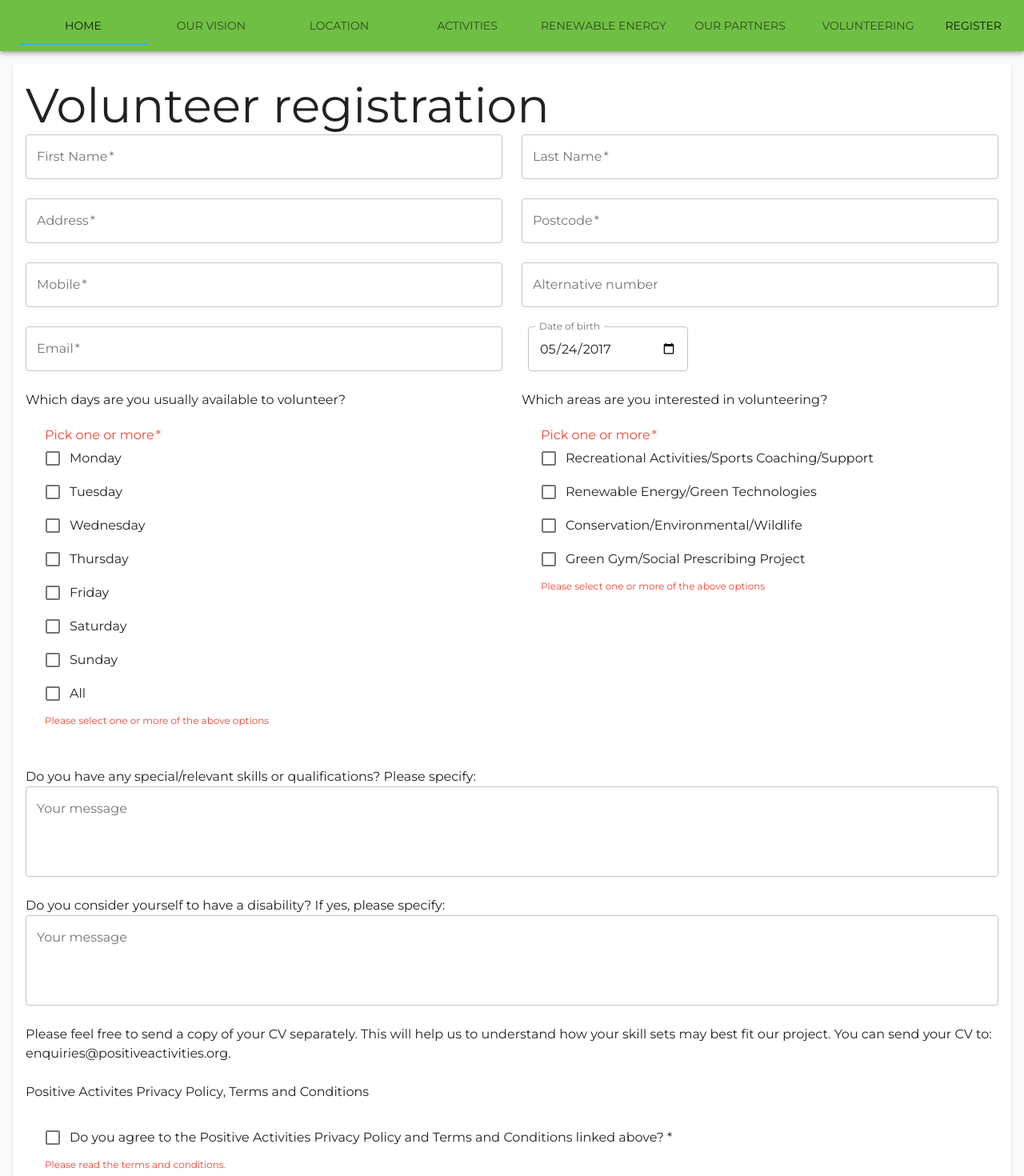
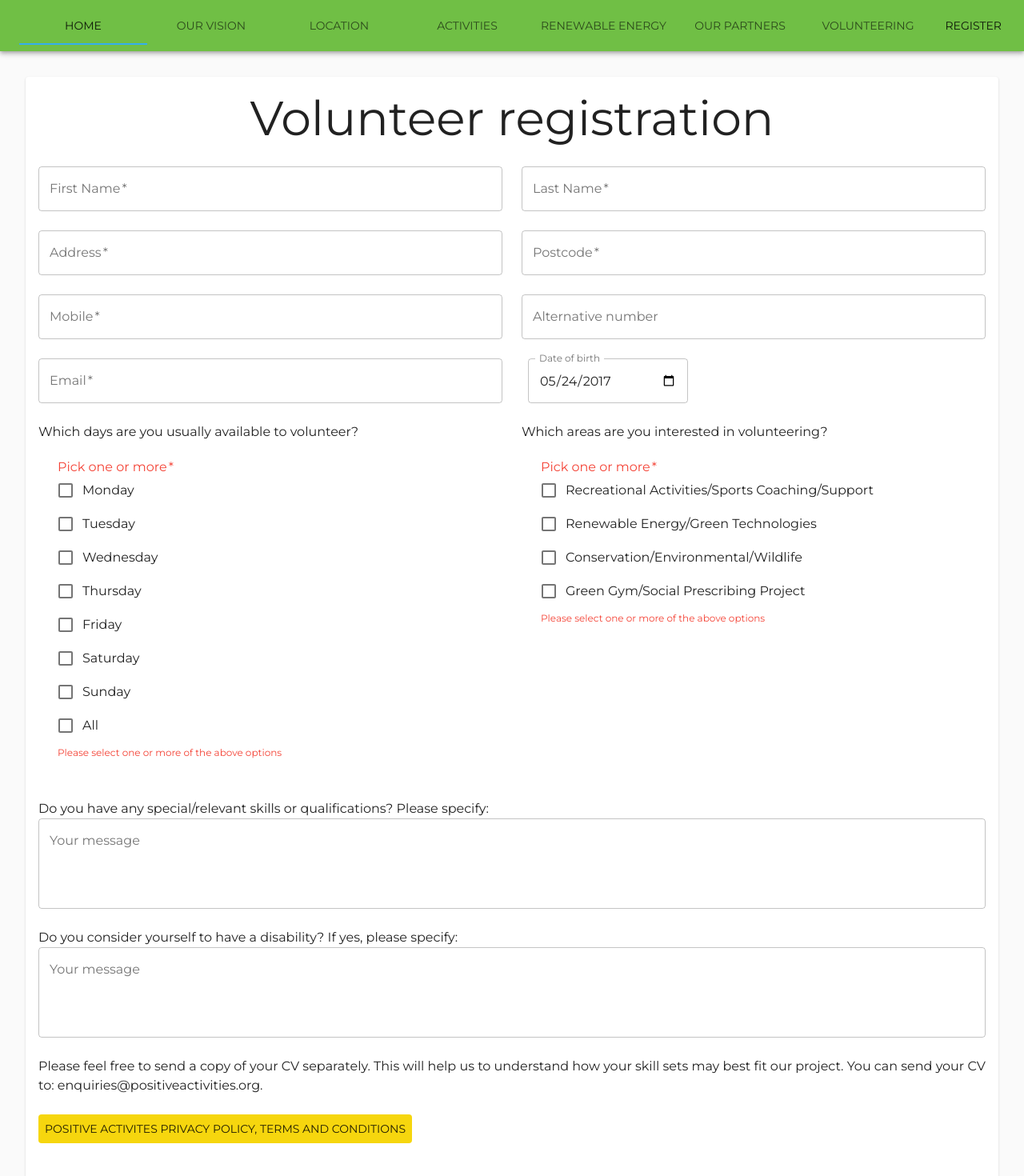
Before and after one commit to BitterBlue22/h-eco-centre-FE, a React (Create React App) app: page /volunteer in a window 1280 px wide. Shown: the top 1470 px of the page at 80% size. Built offline with nearby package versions, Linux system fonts and the light colour scheme.

Commit message:
updates heading layout

```diff
--- a/src/containers/Registration/RegistrationForm.jsx
+++ b/src/containers/Registration/RegistrationForm.jsx
@@ -20,14 +20,21 @@ const useStyles = makeStyles((theme) => ({
     margin: theme.spacing(2),
     backgroundColor: theme.palette.secondary.main,
   },
+  terms: {
+    backgroundColor: "#f6d60e",
+  },
 }));
 
 const RegistrationForm = () => {
   const classes = useStyles();
   return (
     <form>
-      <Typography variant="h2">Volunteer registration</Typography>
       <Grid container spacing={3} justify="space-evenly">
+        <Grid item xs={12}>
+          <Typography variant="h2" align="center">
+            Volunteer registration
+          </Typography>
+        </Grid>
         <Grid item xs={12} md={6}>
           <TextField
             required
@@ -136,9 +143,14 @@ const RegistrationForm = () => {
           </Typography>
         </Grid>
         <Grid item xs={12}>
-          <Typography>
+          <Button
+            href="http://www.positiveactivities.org/privacy-policy/"
+            className={classes.terms}
+          >
             Positive Activites Privacy Policy, Terms and Conditions
-          </Typography>
+          </Button>
+        </Grid>
+        <Grid item xs={12}>
           <Terms />
         </Grid>
         <Button className={classes.button}>Submit</Button>
--- a/src/pages/Volunteering.jsx
+++ b/src/pages/Volunteering.jsx
@@ -6,7 +6,7 @@ const useStyles = makeStyles((theme) => ({
   root: { flexGrow: 0 },
   paper: {
     padding: "1rem",
-    margin: "1rem",
+    margin: "2rem",
   },
 }));
 
```
